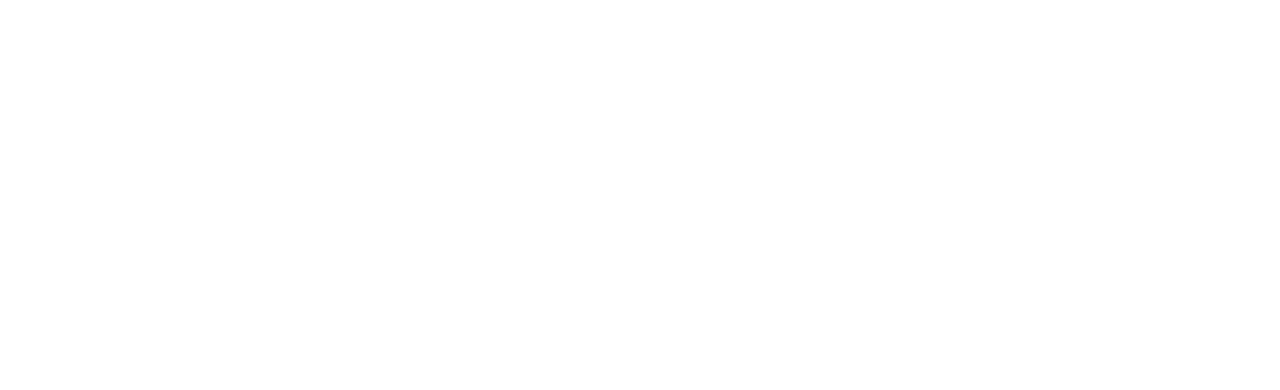
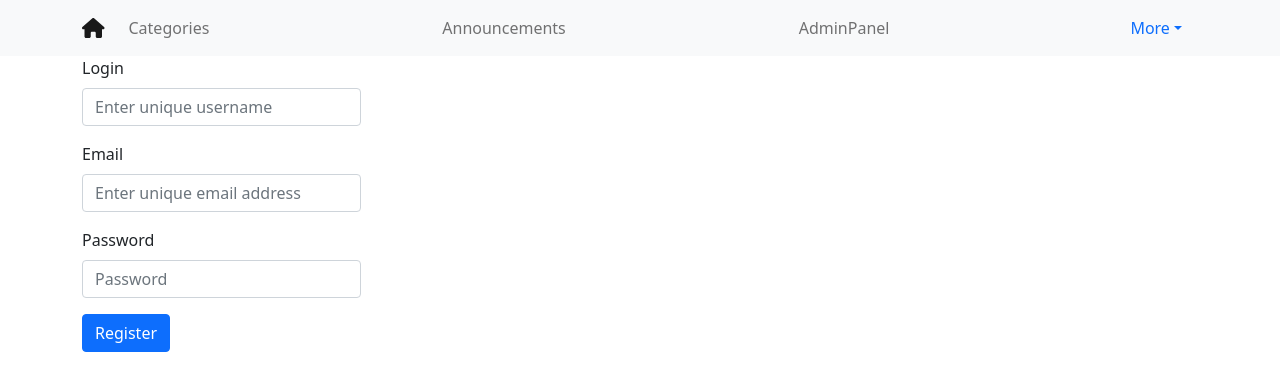
Before and after one commit to pawel51/NewsReactApp, a React (Create React App) app: page /register in a window 1280 px wide. Shown: the top 390 px of the page. Built offline with nearby package versions, Linux system fonts and the light colour scheme.

Commit message:
Registration works

```diff
--- /dev/null
+++ b/src/components/registration/Register.js
@@ -0,0 +1,88 @@
+import '../../App.css';
+import React, {useEffect, useRef, useState} from "react";
+import {Button, Col, Container, Form, Nav, Navbar, Row, Spinner} from "react-bootstrap";
+import {Link, withRouter} from "react-router-dom";
+import {ACCESS_TOKEN_NAME, REFRESH_TOKEN_NAME} from "../../constants";
+import {FontAwesomeIcon as FaIcon} from "@fortawesome/react-fontawesome";
+import {faHome} from "@fortawesome/free-solid-svg-icons";
+import _NavigationBar from "../Shared/_NavigationBar";
+import { register } from "./RegisterAPICalls";
+
+function Register(props) {
+
+
+    const [creds, setCreds] = useState(
+        {
+            username: "",
+            password: "",
+            email: "",
+            // roles: [{id: 1, name: "ROLE_USER"}],
+        }
+    )
+
+    const handleChange = (e) => {
+        const {id , value} = e.target
+        setCreds(prevState => ({
+            ...prevState,
+            [id] : value
+        }))
+    }
+
+    const handleRegisterClick = async (e) => {
+        e.preventDefault()
+        console.log(creds);
+        await register(creds)
+            .then(() => {
+                props.history.push("/categories")
+            })
+    }
+
+
+    return (
+        <>
+            <_NavigationBar/>
+            <Form>
+                <Container>
+                    <Row>
+                        <Col>
+                            <Form.Group className="mb-3" >
+                                <Form.Label>Login</Form.Label>
+                                <Form.Control className={"w-25"} id={"username"} value={creds.username} placeholder="Enter unique username" onChange={handleChange}/>
+                            </Form.Group>
+                        </Col>
+
+                    </Row>
+
+                    <Row>
+                        <Col>
+                            <Form.Group className="mb-3" >
+                                <Form.Label>Email</Form.Label>
+                                <Form.Control className={"w-25"} id={"email"} type="email" value={creds.email} placeholder="Enter unique email address" onChange={handleChange}/>
+                            </Form.Group>
+                        </Col>
+
+                    </Row>
+
+                    <Row>
+                        <Col>
+                            <Form.Group className="mb-3" >
+                                <Form.Label>Password</Form.Label>
+                                <Form.Control className={"w-25"} id={"password"} value={creds.password} type="password" placeholder="Password" onChange={handleChange}/>
+                            </Form.Group>
+                        </Col>
+
+                    </Row>
+
+
+                    <Button variant="primary" type="submit" onClick={handleRegisterClick}>
+                        Register
+                    </Button>
+                </Container>
+
+            </Form>
+        </>
+
+    )
+}
+
+export default withRouter(Register)
--- /dev/null
+++ b/src/components/registration/RegisterAPICalls.js
@@ -0,0 +1,33 @@
+import qs from "qs";
+import {ACCESS_TOKEN_NAME, API_BASE_URL, REFRESH_TOKEN_NAME} from "../../constants";
+import axios from "axios";
+
+export const register = async (creds) => {
+
+
+    const data = JSON.stringify(creds);
+
+    const config = {
+        method: 'post',
+        url: `${API_BASE_URL}/api/users/save`,
+        headers: {
+            'Content-Type': 'application/json'
+        },
+        data: data
+    };
+
+    return await axios.request(config)
+        .then(function (response) {
+            if (response.status === 200) {
+                sessionStorage.setItem(ACCESS_TOKEN_NAME, response.data.access_token);
+                sessionStorage.setItem(REFRESH_TOKEN_NAME, response.data.refresh_token);
+                return true
+            }
+            return false
+        })
+        .catch(function (error) {
+            console.log(error);
+            return false
+        })
+
+}
--- a/src/index.js
+++ b/src/index.js
@@ -15,6 +15,7 @@
 import AdminPanel from "./components/admin/AdminPanel";
 import AdminUsers from "./components/admin/AdminUsers";
 import AdminEditUser from "./components/admin/AdminEditUser";
+import Register from './components/registration/Register';
 
 const root = ReactDOM.createRoot(document.getElementById('root'));
 root.render(
@@ -24,6 +25,11 @@
 
             <Route path={"/"} exact={true}>
                 <LoginView/>
+            </Route>
+            <Route path={"/register"} exact={true}>
+                <Register/>
+            </Route>
+            <Route path={"/users/users/save"} exact={true}>
             </Route>
             <PrivateRoute path="/categories">
                 <Categories/>
```
Also changed, not shown: 1 other file (tests, documents, lock files or other folders).
